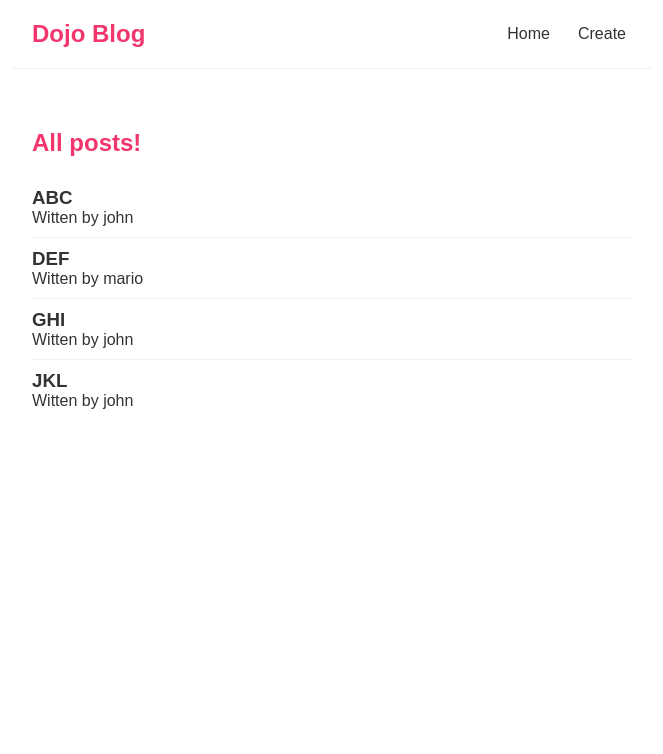
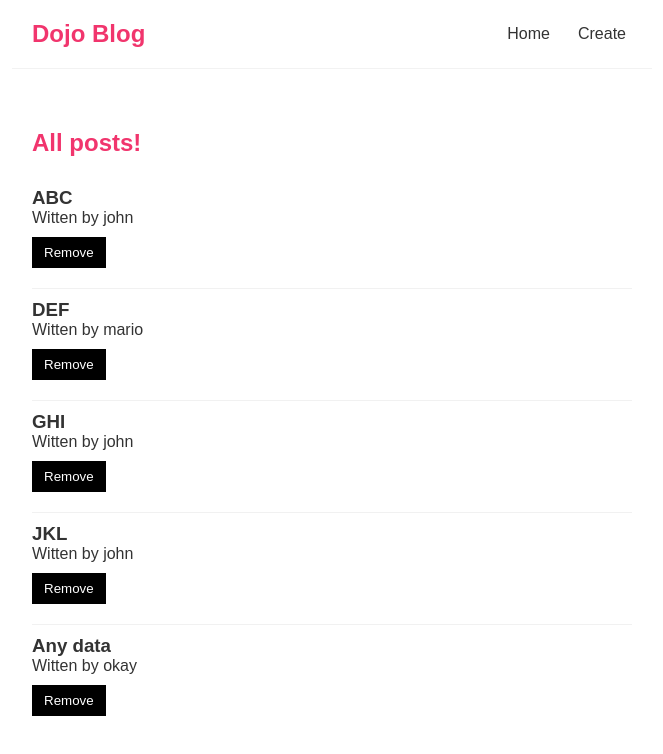
Before and after one commit to rabindrapantha/dojo-blog, a React (Create React App) app: page / in a window 1280 px wide. Shown: the top 754 px of the page, without its empty margins (308-971 px from the left). Built offline with nearby package versions, Linux system fonts and the light colour scheme.

Commit message:
handleRemove()

```diff
--- a/src/App.css
+++ b/src/App.css
@@ -36,9 +36,21 @@
   padding-bottom: 0;
 }
 
+.posts-list:not(:first-child) {
+  margin-top: 50px;
+}
+
 .posts-list h2 {
   margin-bottom: 30px;
   color: #f1356d;
+}
+
+.btn {
+  background: black;
+  color: white;
+  border: none;
+  padding: 8px 12px;
+  margin: 10px 0;
 }
 
 @keyframes App-logo-spin {
--- a/src/components/Home.js
+++ b/src/components/Home.js
@@ -6,12 +6,21 @@ function Home() {
         { title: 'ABC', body: 'Body 1', author: 'john', id: 1 },
         { title: 'DEF', body: 'Body 2', author: 'mario', id: 2 },
         { title: 'GHI', body: 'Body 3', author: 'john', id: 3 },
-        { title: 'JKL', body: 'Body 4', author: 'john', id: 3 }
+        { title: 'JKL', body: 'Body 4', author: 'john', id: 4 },
+        { title: 'Any data', body: 'Body 5', author: 'okay', id: 5 }
     ]);
+
+    const handleRemove = (id) => {
+        let newPosts = posts.filter((post) => {
+            return (id != post.id);
+        });
+
+        setPosts(newPosts);
+    }
 
     return (
         <div className="wrapper">
-            <List posts={posts} title="All posts!" />
+            <List posts={posts} title="All posts!" handleRemove={handleRemove} />
         </div>
     )
 }
--- a/src/components/posts/List.js
+++ b/src/components/posts/List.js
@@ -1,11 +1,11 @@
 import PostPreview from "./PostPreview";
 
-const List = ({posts, title}) => {
+const List = ({posts, title, handleRemove}) => {
     return (
         <div className="posts-list">
             <h2>{title}</h2>
             {posts.map((post) => (
-                <PostPreview post={post} />
+                <PostPreview key={post.id} post={post} handleRemove={handleRemove} />
             ))}
         </div>
     )
--- a/src/components/posts/PostPreview.js
+++ b/src/components/posts/PostPreview.js
@@ -1,8 +1,9 @@
-const PostPreview = ({post}) => {
+const PostPreview = ({post, handleRemove}) => {
     return (
-        <div key={post.id} className="post-preview">
+        <div className="post-preview">
             <h3>{post.title}</h3>
             <p>Witten by {post.author}</p>
+            <button type="button" className="btn" onClick={() => handleRemove(post.id)}>Remove</button>
         </div>
     )
 }
```
